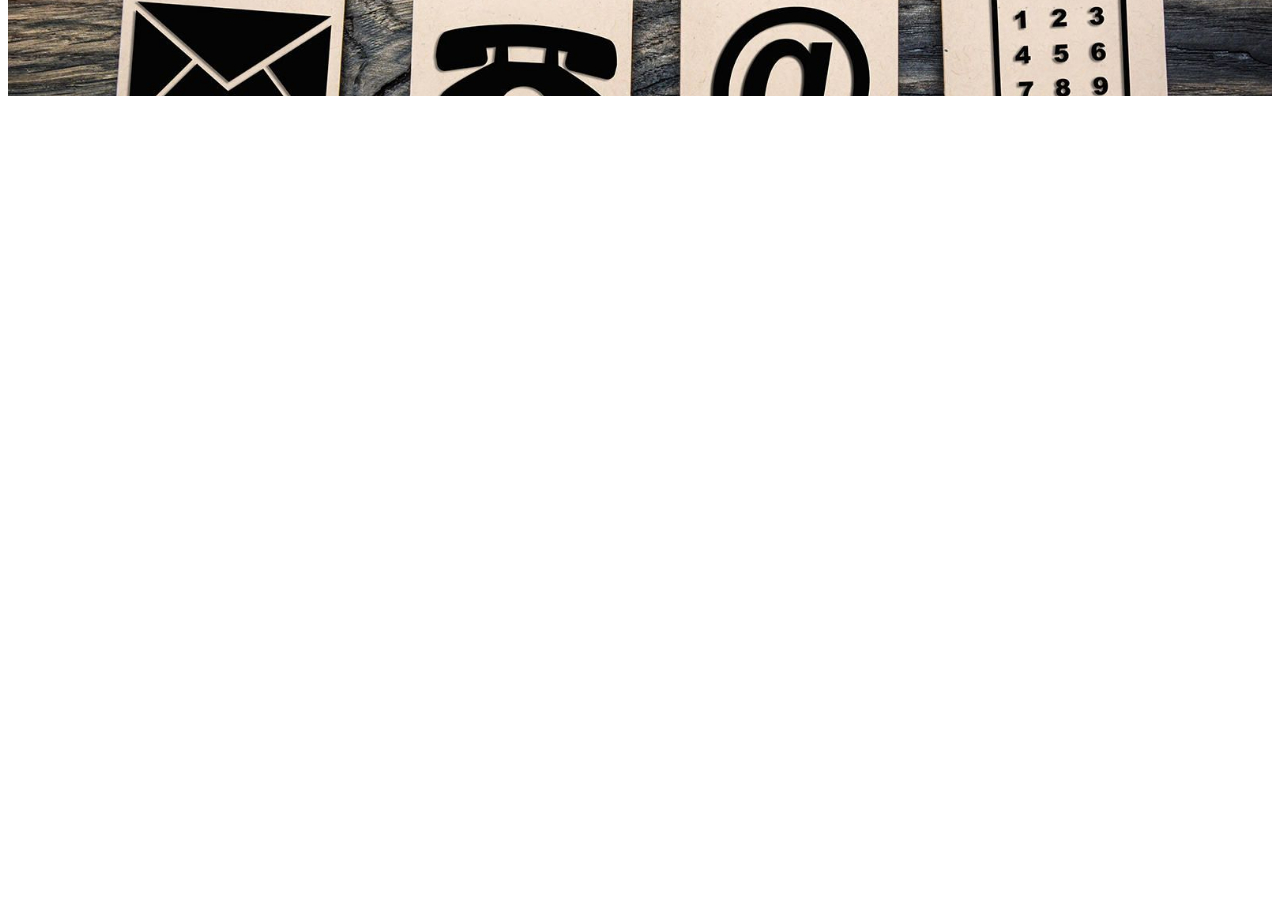
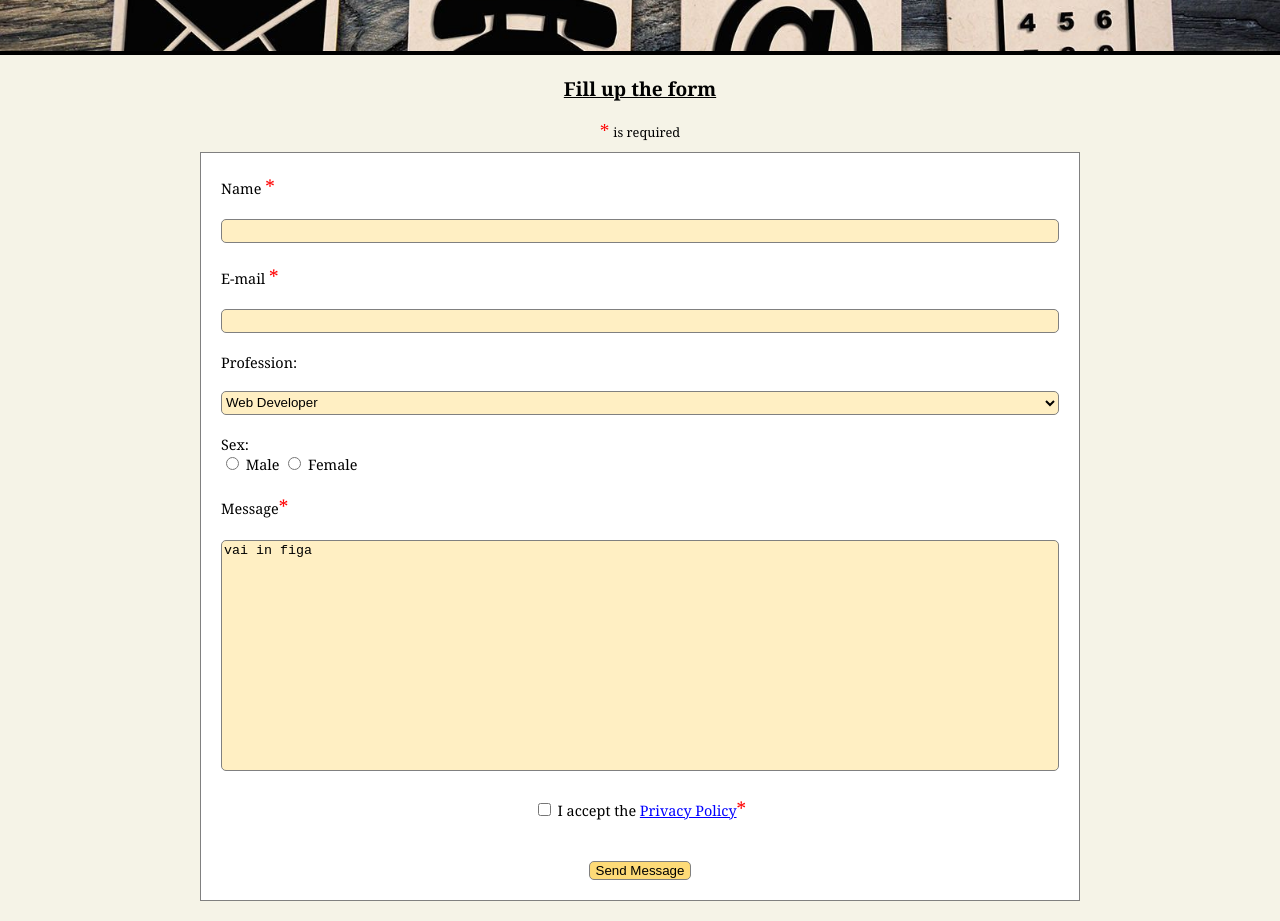
Before and after one commit to silvesterDelaj/exercise-104-css-form, a plain HTML site: page index.html in a window 1280 px wide. Shown: the part 125-1046 px from the top of the page. Before the commit the page ends 800 px from the top, so only its background shows below. Drawn offline with Linux system fonts and the light colour scheme.

Commit message:
fine esercizio form

```diff
--- a/index.html
+++ b/index.html
@@ -13,5 +13,68 @@
         </h1>
     </div>
 
+    <div id="form-container">
+        <span id="form-top">Fill up the form</span>
+        <br>
+        <br>
+        <span class="red-star">*</span>
+        <span id="small-text">is required</span>
+        <div id="form-style">
+            <form action="index.html">
+                <label for="name">
+                    Name <span class="red-star">*</span>
+                    <br>
+                    <br>
+                   <input type="text" required class="input-text">
+                </label>
+
+                <label for="e-mail">
+                    E-mail <span class="red-star">*</span>
+                    <br>
+                    <br>
+                   <input type="text" required class="input-text">
+                </label>
+
+                <label for="profession">
+                   Profession:
+                    <br>
+                    <br>
+                   <select name="profession" id="professionb-select">
+                        <option value="developer">Web Developer</option>
+                        <option value="engineer">Software Engineer</option>
+                        <option value="designer">Web Designer</option>
+                   </select>
+                </label>
+
+                <label>
+                    Sex:
+                    <br>
+                    <input type="radio" name="male" value="m">
+                    Male
+                </label>
+                <label>
+                    <input type="radio" name="female" value="f">
+                    Female
+                </label>
+                <br>
+                <br>
+                <label>
+                    Message<span class="red-star">*</span>
+                    <textarea name="Message" id="comment" cols="30" rows="15" required>vai in figa
+                    </textarea>
+                </label>
+
+               <div class="text-center">
+                <input type="checkbox" required> I accept the <span class="blue-text">Privacy Policy</span><span class="red-star">*</span>
+               </div>
+               <br><br>
+               <div class="text-center">
+                <button>Send Message</button>
+               </div>
+
+            </form>
+        </div>
+    </div>
+
 </body>
 </html>
--- a/style.css
+++ b/style.css
@@ -3,16 +3,109 @@
     box-sizing: border-box;
 }
 
+body{
+    margin: 0;
+}
+
 
 #header{
-height: 200px;
 background-image: url(./header.jpg);
     background-size: cover;
     background-position: center;
+    padding: 35px 30px;
+    border-bottom: 4px solid black;
 }
 
 #title{
     font-family: Georgia, 'Times New Roman', Times, serif;
     text-align: center;
-    background: hsla(33, 52%, 71%, 0.272)
+    background: hsla(42, 63%, 97%, 0.5);
+    padding: 10px;
+    border-radius: 10px;
 }
+
+#form-container{
+    background-color: #F5F3E7;
+    text-align: center;
+    padding: 20px;
+}
+
+#form-top{
+    font-size: 1.2rem;
+    font-weight: bold;
+    font-family: Georgia, 'Times New Roman', Times, serif;
+    text-decoration: underline;
+}
+
+.red-star{
+    color: red;
+    font-size: 1.2rem;
+}
+
+#small-text{
+    font-family: Georgia, 'Times New Roman', Times, serif;
+    font-size: .8rem;
+}
+
+#form-style{
+    font-family: Georgia, 'Times New Roman', Times, serif;
+    font-size: .9rem;
+    background-color: white;
+    border: 1px solid grey;
+    margin-top: 10px;
+    margin-left: 180px;
+    margin-right: 180px;
+    text-align: left;
+    padding: 20px 20px;
+}
+
+.input-text{
+    margin-bottom: 20px;
+    background-color:#FFEFC3;
+    width: 100%;
+    height: 1.5rem;
+    border-radius: 5px;
+    border: 1px solid grey
+}
+
+select{
+    margin-bottom: 20px;
+    background-color:#FFEFC3;
+    width: 100%;
+    height: 1.5rem;
+    border-radius: 5px;
+    border: 1px solid grey
+}
+
+option{
+    background-color: #AEAFB3;
+}
+
+textarea{
+    margin-bottom: 20px;
+    background-color:#FFEFC3;
+    width: 100%;
+    border-radius: 5px;
+    border: 1px solid grey
+}
+
+textarea{
+    margin-top: 20px;
+    resize: none;
+}
+
+.blue-text{
+    color: blue;
+    text-decoration: underline;
+    text-align: center;
+}
+
+.text-center{
+    text-align: center;
+}
+
+button{
+    background-color: #FEDB77;
+    border: 1px solid grey;
+    border-radius: 5px;
+}
```
